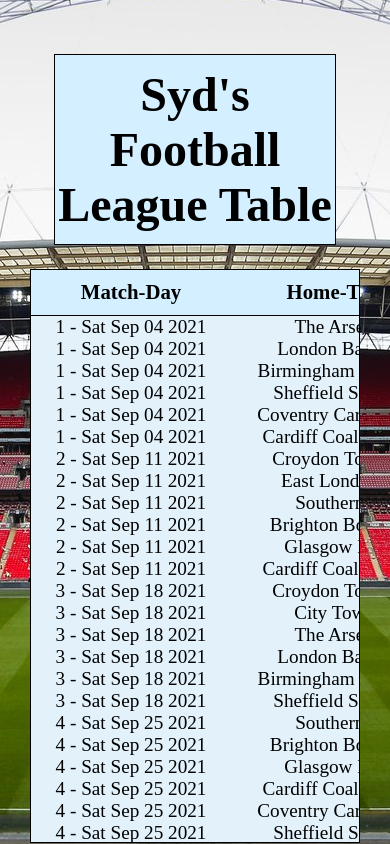
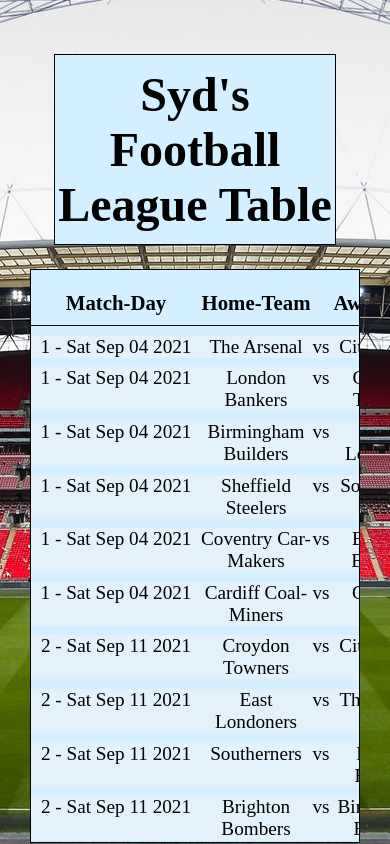
Before and after one commit to sydneymurray/boolean-uk-react-project-deployment, a React (Create React App) app: page /Fixtures in a window 390 px wide. Shown: the top 844 px of the page. Built offline with nearby package versions, Linux system fonts and the light colour scheme; data requests are answered from the project's data file.

Commit message:
Fixture List is now responsive

```diff
--- a/src/pages/Fixtures.jsx
+++ b/src/pages/Fixtures.jsx
@@ -38,10 +38,10 @@ export default function Fixtures(){
     <ul className="main-fixture-list">
       <li className="fixture-heading-li">
         <span className="fixtures-list-item-span fixture-list-item-place">Match-Day</span>
-        <span className="fixtures-list-item-span ">Home-Team</span>
-        <span className="fixtures-list-item-span "> vs </span>
-        <span className="fixtures-list-item-span ">Away-Team</span>
+        <span className="fixtures-list-item-span">Home-Team</span>
+        <span className="fixtures-list-item-span"></span>
+        <span className="fixtures-list-item-span">Away-Team</span>
       </li>
-      {fixturesList.map(fixture => <RenderFixtureListItem fixture={fixture}/>)}
+      {fixturesList.map(fixture => <RenderFixtureListItem  fixture={fixture}/>)}
     </ul></>
 }
--- a/src/pages/MainResults.jsx
+++ b/src/pages/MainResults.jsx
@@ -19,7 +19,7 @@ export default function MainResults(){
         <span className="fixture-list-item-span away-team">Away Goals</span>
         <span className="fixture-list-item-span away-goals">Away-Team</span>
       </li>
-      {results.map((result, index)=><RenderTeamResultListItem result={result} index={index}/>)}
+      {results.map((result, index)=><RenderTeamResultListItem result={result} key={index}/>)}
     </ul>
   </>
 
--- a/src/pages/MainTable.jsx
+++ b/src/pages/MainTable.jsx
@@ -24,7 +24,7 @@ export default function MainTable(){
         <span className="list-item-span goals">Goal Diff.</span>
         <span className="list-item-span ">Points</span>
       </li>
-      {tableArray.map((team, index) =><RenderTeamListItem team={team} index={index}/>)}
+      {tableArray.map((team, index) =><RenderTeamListItem team={team} key={index}/>)}
     </ul>
   </>
 
--- a/src/styles/Fixtures.css
+++ b/src/styles/Fixtures.css
@@ -36,3 +36,21 @@
   font-size: 1.2rem;
   background-color: rgb(226, 241, 250);
 }
+
+@media screen and (max-width: 700px) {
+  .main-fixture-list{
+    max-width: 440px;
+  }
+
+  .fixture-heading-li,
+  .fixture-li{
+  display: grid;
+  grid-template-columns: 170px 110px 20px 110px;
+  margin-top: 1ch;
+  }
+
+  .verses{
+    display: none;
+  }
+
+}
```
Also changed, not shown: src/components/RenderFixtureListItem.js (+6 -6 lines). Lines whose indentation alone changed are shown as unchanged.
